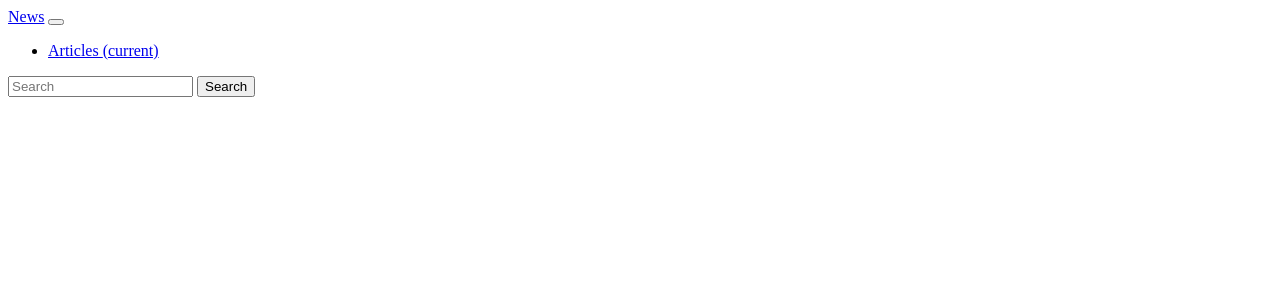
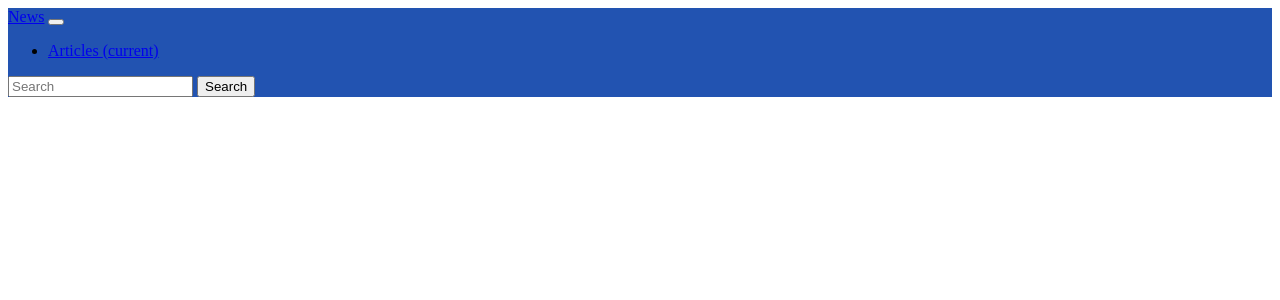
Before and after one commit to kamauvick/NewsHighlights, a Python web app: template app/templates/nav.html in a window 1280 px wide. Shown: the top 300 px of the page. Run offline with Jinja, Linux system fonts and the light colour scheme; the template is opened without the code that fills it, so the values that code supplies are empty.

Commit message:
Update the navbar with a link to the articles route.

```diff
--- a/app/templates/nav.html
+++ b/app/templates/nav.html
@@ -1,5 +1,5 @@
-<nav class="navbar navbar-expand-lg navbar-dark bg-dark">
-    <a class="navbar-brand" href="#">News</a>
+<nav class="navbar navbar-expand-lg" style="background-color:rgb(34, 83, 177)">
+    <a class="navbar-brand text-white" href="/">News</a>
     <button class="navbar-toggler" type="button" data-toggle="collapse" data-target="#navbarSupportedContent"
             aria-controls="navbarSupportedContent" aria-expanded="false" aria-label="Toggle navigation">
         <span class="navbar-toggler-icon"></span>
@@ -7,9 +7,7 @@
     <div class="collapse navbar-collapse" id="navbarSupportedContent">
         <ul class="navbar-nav mr-auto">
             <li class="nav-item active">
-                <!--            <a class="nav-link" href="#">Home <span class="sr-only">(current)</span></a>-->
-                <a class="nav-link" href="#">Articles <span class="sr-only">(current)</span></a>
-                <!--            <a class="nav-link" href="#">Home <span class="sr-only">(current)</span></a>-->
+                <a class="nav-link text-white" href="/articles">Articles <span class="sr-only">(current)</span></a>
             </li>
         </ul>
         <form class="form-inline my-2 my-lg-0" action="/" method="POST">
```
